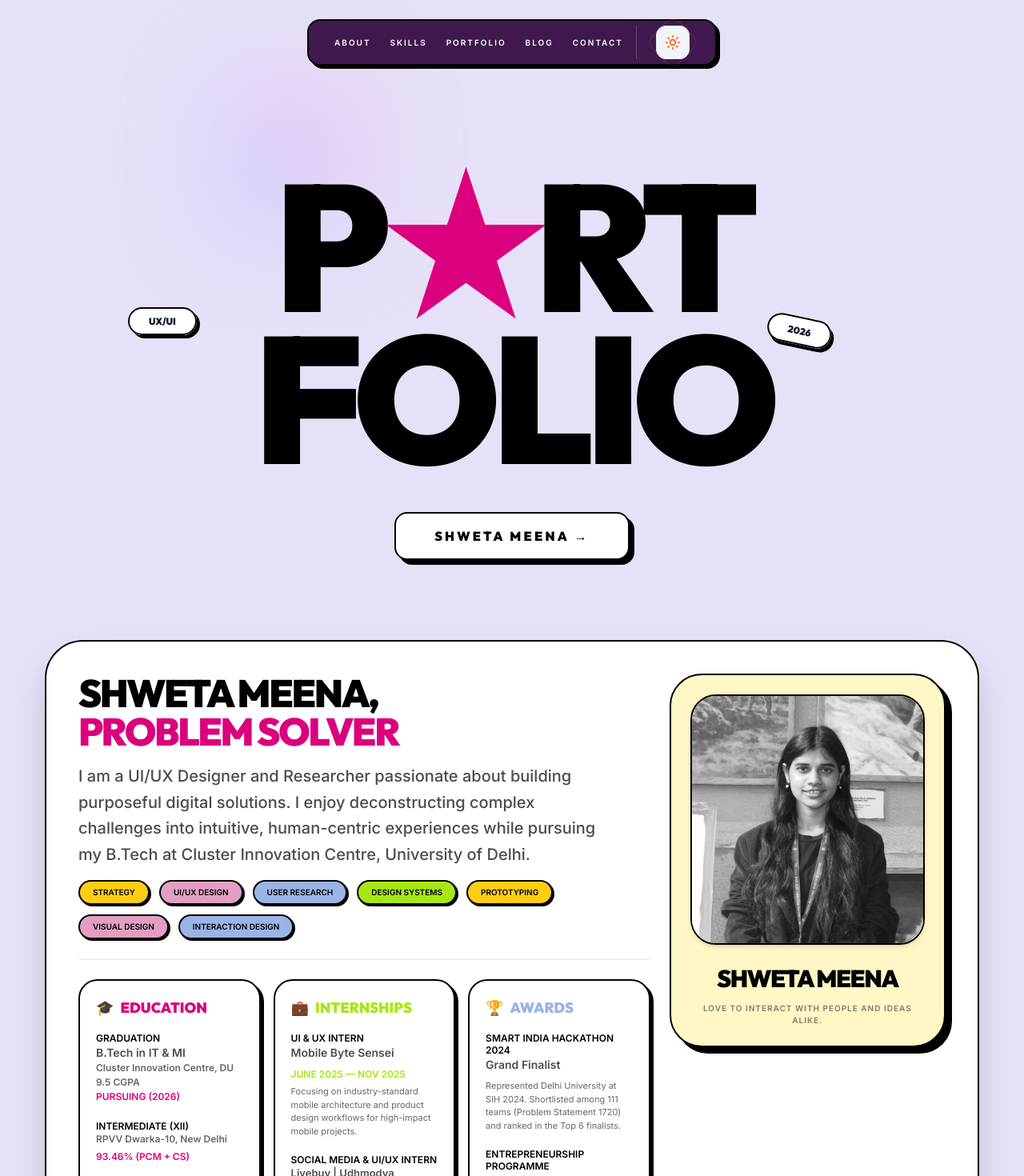
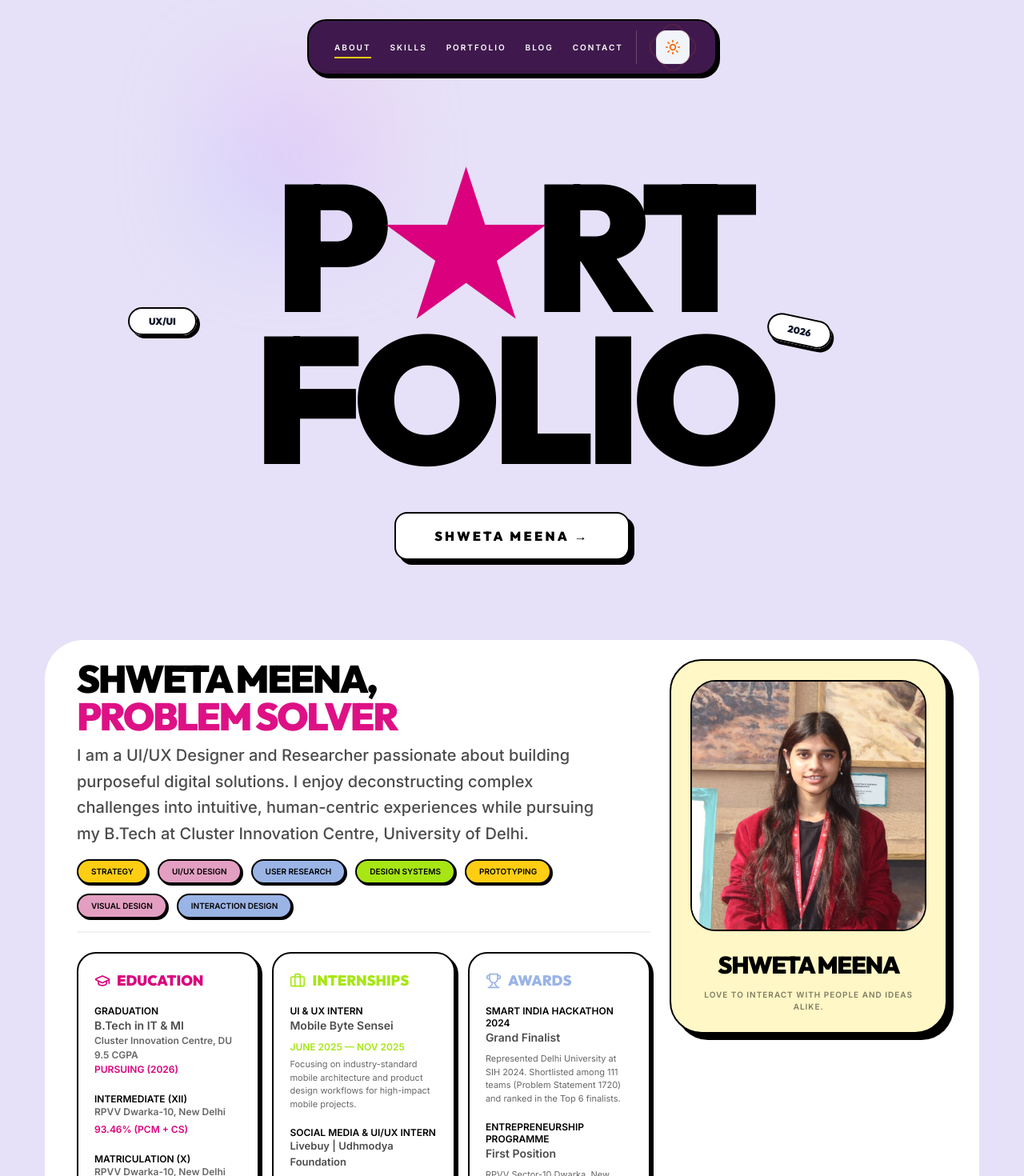
Before and after one commit to me-shweta/me-shweta.github.io, a React (Vite) app: page / in a window 1280 px wide. Shown: the top 1470 px of the page at 80% size. Built offline with nearby package versions, Linux system fonts and the light colour scheme.

Commit message:
fixing scroll issue

```diff
--- a/src/components/Header.jsx
+++ b/src/components/Header.jsx
@@ -1,38 +1,122 @@
-import { useState, useEffect } from 'react'
+import { useState, useEffect, useRef } from 'react'
+import { motion, AnimatePresence } from 'framer-motion'
+// NOTE: I am assuming your path for AnimatedThemeToggler is correct based on your provided snippet
 import { AnimatedThemeToggler } from "@/registry/magicui/animated-theme-toggler"
 
 const Header = () => {
   const [isScrolled, setIsScrolled] = useState(false)
+  const [activeSection, setActiveSection] = useState('about') // Default to about on load
+  const [scrollProgress, setScrollProgress] = useState(0)
+  const observer = useRef(null)
+
+  const navItems = [
+    { name: 'About', id: 'hero-main' },
+    { name: 'Skills', id: 'skills' },
+    { name: 'Portfolio', id: 'portfolio' },
+    { name: 'Blog', id: 'blog' },
+    { name: 'Contact', id: 'contact' }
+  ];
 
   useEffect(() => {
-    const handleScroll = () => setIsScrolled(window.scrollY > 50)
+    // 1. SCROLL STATE (for scaling/coloring)
+    const handleScroll = () => {
+      // Scale state
+      setIsScrolled(window.scrollY > 50)
+
+      // Horizontal Progress calculation
+      const totalHeight = document.documentElement.scrollHeight - document.documentElement.clientHeight;
+      const currentScroll = window.scrollY;
+      if (totalHeight > 0) {
+        setScrollProgress(currentScroll / totalHeight);
+      }
+    }
     window.addEventListener('scroll', handleScroll)
-    return () => window.removeEventListener('scroll', handleScroll)
+
+    // 2. ACTIVE SECTION HIGHLIGHTING (Intersection Observer)
+    // Cleanup any existing observer
+    if (observer.current) observer.current.disconnect();
+
+    observer.current = new IntersectionObserver((entries) => {
+      entries.forEach((entry) => {
+        // We set activeSection based on which element is intersecting
+        if (entry.isIntersecting) {
+          // Find the nav item that corresponds to this ID
+          const matchedItem = navItems.find(item => item.id === entry.target.id);
+          if (matchedItem) {
+            setActiveSection(matchedItem.name.toLowerCase());
+          }
+        }
+      });
+    }, {
+      // Observer settings: rootMargin helps trigger the highlight when the
+      // top of the section enters the top portion of the viewport.
+      rootMargin: '-20% 0px -70% 0px',
+      threshold: 0 // Trigger as soon as even 1px is visible
+    });
+
+    // Observe all sections defined in navItems
+    navItems.forEach((item) => {
+      const element = document.getElementById(item.id);
+      if (element) {
+        observer.current.observe(element);
+      }
+    });
+
+    return () => {
+      window.removeEventListener('scroll', handleScroll)
+      if (observer.current) observer.current.disconnect();
+    }
   }, [])
 
   return (
     <header className="fixed top-6 inset-x-0 z-[100] flex justify-center pointer-events-none px-4">
-      <nav className={`flex items-center gap-2 md:gap-4 px-2 md:px-8 py-1 md:py-1.5 rounded-xl md:rounded-2xl transition-all duration-500 border-2 border-black dark:border-white/20 pointer-events-auto shadow-[4px_4px_0px_rgba(0,0,0,1)] dark:shadow-[4px_4px_0px_#DB007D] ${
+      <nav className={`flex flex-col relative overflow-hidden items-center transition-all duration-500 border-2 border-black dark:border-white/20 pointer-events-auto shadow-[4px_4px_0px_rgba(0,0,0,1)] dark:shadow-[4px_4px_0px_#DB007D] ${
         isScrolled
-        ? 'bg-white dark:bg-[#2d1438] scale-90 md:scale-95'
-        : 'bg-[#3F194D] dark:bg-[#1a0b21]'
+        ? 'bg-white dark:bg-[#2d1438] scale-90 md:scale-95 rounded-xl md:rounded-2xl'
+        : 'bg-[#3F194D] dark:bg-[#1a0b21] rounded-2xl md:rounded-3xl'
       }`}
       >
+        {/* INNER CONTENT GROUP */}
+        <div className="flex items-center gap-2 md:gap-4 px-2 md:px-8 py-2 md:py-3 w-full justify-center">
           {/* Navigation Links - responsive gap and font */}
-        <div className="flex items-center gap-3 md:gap-6">
-          {['About', 'Skills', 'Portfolio', 'Blog', 'Contact'].map((item) => (
+          <div className="flex items-center gap-3 md:gap-6 relative">
+            {navItems.map((item) => {
+              const itemKey = item.name.toLowerCase();
+              const isActive = activeSection === itemKey;
+
+              return (
                 <a
-              key={item}
-              href={item === 'About' ? '#hero-main' : `#${item.toLowerCase()}`}
-              className={`text-[8px] md:text-[10px] uppercase tracking-[0.1em] md:tracking-[0.2em] font-black transition-colors ${
+                  key={item.name}
+                  href={`#${item.id}`}
+                  className={`relative text-[8px] md:text-[10px] uppercase tracking-[0.1em] md:tracking-[0.2em] font-black transition-colors ${
                     isScrolled
-                  ? 'text-black dark:text-white hover:text-[#DB007D]'
-                  : 'text-white hover:text-[#FFCE13]'
+                      ? 'text-black dark:text-white'
+                      : 'text-white'
                   }`}
                 >
-              {item}
+                  <span className="relative z-10">{item.name}</span>
+
+                  {/* Underline for Active Section */}
+                  <AnimatePresence>
+                    {isActive && (
+                      <motion.div
+                        layoutId="activeSectionUnderline"
+                        initial={{ opacity: 0, scaleX: 0 }}
+                        animate={{ opacity: 1, scaleX: 1 }}
+                        exit={{ opacity: 0, scaleX: 0 }}
+                        transition={{ type: "spring", stiffness: 350, damping: 30 }}
+                        className={`absolute -bottom-1.5 inset-x-0 h-0.5 z-0 ${
+                          isScrolled
+                            ? 'bg-[#DB007D] dark:bg-[#F9A8D4]' // Pink in light, soft pink in dark
+                            : 'bg-[#FFCE13] dark:bg-[#FFCE13]' // Yellow highlights when dark header is active
+                        }`}
+                        style={{ originX: 0.5 }}
+                      />
+                    )}
+                  </AnimatePresence>
                 </a>
-          ))}
+              );
+            })}
           </div>
 
           {/* Action Group: Theme Toggler */}
@@ -45,6 +129,20 @@ const Header = () => {
               <AnimatedThemeToggler />
             </div>
           </div>
+        </div>
+
+        {/* PROGRESS BAR - Horizontal track at the bottom of the pill */}
+        <div className="absolute bottom-0 left-0 right-0 h-1 bg-black/5 dark:bg-white/5 pointer-events-none">
+          <motion.div
+            className={`h-full ${
+              isScrolled
+                ? 'bg-[#DB007D] dark:bg-[#F9A8D4]' // Active colors match underlines
+                : 'bg-[#FFCE13] dark:bg-[#FFCE13]'
+            }`}
+            style={{ scaleX: scrollProgress, originX: 0 }}
+            transition={{ type: "spring", stiffness: 400, damping: 40 }} // Smooth but responsive
+          />
+        </div>
       </nav>
     </header>
   )
--- a/src/components/Hero.jsx
+++ b/src/components/Hero.jsx
@@ -1,5 +1,6 @@
 import { motion, useMotionValue, useSpring, useTransform, AnimatePresence } from 'framer-motion'
 import { useState, useEffect } from 'react'
+import { GraduationCap, Briefcase, Trophy } from 'lucide-react';
 
 const InteractiveCard = ({ children, className, hoverBg = "bg-pink-100" }) => {
   const x = useMotionValue(0);
@@ -76,13 +77,13 @@ const Hero = () => {
 
       {/* SECTION 2: THE MAIN DETAILS CARD */}
       <div id="details-card" className="w-full px-4 md:px-10 lg:container lg:mx-auto lg:px-14 pb-24">
-        <div id="hero-main" className="bg-white dark:bg-[#2d1438] rounded-[2rem] md:rounded-[3rem] p-5 md:p-10 shadow-2xl border-2 border-black dark:border-white/10 relative transition-colors duration-300">
+        <div id="hero-main" className="bg-white dark:bg-[#2d1438] rounded-[2rem] md:rounded-[3rem] px-5 md:px-10 py-4 md:py-6 ...">
 
           <div className="grid lg:grid-cols-12 gap-6">
 
             <div className="lg:col-span-8">
-              <header className="mb-4">
-                <h2 className="font-heading font-black text-5xl md:text-5xl mb-4 leading-[1.0] text-black dark:text-white tracking-tighter uppercase">
+              <header className="mb-3">
+                <h2 className="font-heading font-black text-5xl md:text-5xl mb-2 leading-[1.0] text-black dark:text-white tracking-tighter uppercase">
                   Shweta Meena, <br />
                   <AnimatePresence mode="wait">
                     <motion.span
@@ -100,7 +101,7 @@ const Hero = () => {
                   I am a UI/UX Designer and Researcher passionate about building purposeful digital solutions. I enjoy deconstructing complex challenges into intuitive, human-centric experiences while pursuing my B.Tech at Cluster Innovation Centre, University of Delhi.
                 </p>
 
-<div className="flex flex-wrap gap-3 mb-6">
+<div className="flex flex-wrap gap-3 mb-4">
   {[
     'Strategy',
     'UI/UX Design',
@@ -148,11 +149,11 @@ const Hero = () => {
 
                 {/* Education Box - Fills with Pink */}
                 <InteractiveCard
-                  hoverBg="bg-[#FDF2F8] dark:bg-[#DB007D]/20"
+                  hoverBg="bg-[#FDF2F8] dark:bg-[#DB007D]/40"
                   className="bg-white dark:bg-[#3F194D] border-2 border-black dark:border-white/20 rounded-[1.5rem] p-5 shadow-[4px_4px_0px_black] dark:shadow-[4px_4px_0px_#DB007D] flex flex-col transition-all text-black dark:text-white"
                 >
                   <h3 className="font-heading font-black text-lg mb-4 uppercase text-[#DB007D] dark:text-[#FFCE13] flex items-center gap-2">
-                    <span>🎓</span> Education
+                    <GraduationCap size={20} /> Education
                   </h3>
                   <div className="space-y-5 flex-grow">
                     <div>
@@ -177,11 +178,11 @@ const Hero = () => {
 
                 {/* Experience Box - Fills with Lime */}
                 <InteractiveCard
-                  hoverBg="bg-[#F7FEE7] dark:bg-[#A7E614]/10"
+                  hoverBg="bg-[#F7FEE7] dark:bg-[#A7E614]/30"
                   className="bg-white dark:bg-[#3F194D] border-2 border-black dark:border-white/20 rounded-[1.5rem] p-5 shadow-[4px_4px_0px_black] dark:shadow-[4px_4px_0px_#A7E614] flex flex-col transition-all text-black dark:text-white"
                 >
                   <h3 className="font-heading font-black text-lg mb-4 uppercase text-[#A7E614] flex items-center gap-2">
-                    <span>💼</span> Internships
+                    <Briefcase size={20} /> Internships
                   </h3>
                   <div className="space-y-5 flex-grow">
                     <div>
@@ -201,11 +202,11 @@ const Hero = () => {
 
                 {/* Awards Box - Fills with Blue */}
                 <InteractiveCard
-                  hoverBg="bg-[#EFF6FF] dark:bg-[#9AB4E6]/10"
+                  hoverBg="bg-[#EFF6FF] dark:bg-[#9AB4E6]/30"
                   className="bg-white dark:bg-[#3F194D] border-2 border-black dark:border-white/20 rounded-[1.5rem] p-5 shadow-[4px_4px_0px_black] dark:shadow-[4px_4px_0px_#9AB4E6] flex flex-col transition-all text-black dark:text-white"
                 >
                   <h3 className="font-heading font-black text-lg mb-4 uppercase text-[#9AB4E6] flex items-center gap-2">
-                    <span>🏆</span> Awards
+                    <Trophy size={20} /> Awards
                   </h3>
                   <div className="space-y-5 flex-grow">
                     <div>
@@ -228,10 +229,10 @@ const Hero = () => {
             <div className="lg:col-span-4">
               <div className="sticky top-24">
                 <InteractiveCard
-                  hoverBg="bg-white/10 dark:bg-[#DB007D]/10"
-                  className="bg-[#fff7c5] dark:bg-[#3F194D] border-2 border-black dark:border-white/20 rounded-[2.5rem] p-6 shadow-[8px_8px_0px_black] dark:shadow-[8px_8px_0px_#DB007D] text-center transition-colors"
+                  hoverBg="bg-transparent"
+                  className="bg-[#fff7c5] dark:bg-[#3F194D] border-2 border-black dark:border-white/20 rounded-[2.5rem] p-6 shadow-[8px_8px_0px_black] dark:shadow-[8px_8px_0px_#DB007D] text-center transition-none"
                 >
-                  <img src="/my-avatar.png" alt="Shweta" className="w-full h-auto rounded-[2rem] border-2 border-black dark:border-white/20 mb-6 grayscale hover:grayscale-0 transition-all duration-700 shadow-md" />
+                  <img src="/my-avatar.png" alt="Shweta" className="w-full h-auto rounded-[2rem] border-2 border-black dark:border-white/20 mb-6" />
                   <p className="font-heading font-black text-3xl uppercase tracking-tighter text-black dark:text-white">Shweta Meena</p>
                   <p className="text-[10px] font-bold opacity-50 dark:opacity-70 uppercase tracking-[0.1em] mt-3 text-black dark:text-white">Love to interact with people and ideas alike.</p>
                 </InteractiveCard>
```
Lines whose indentation alone changed are shown as unchanged.
